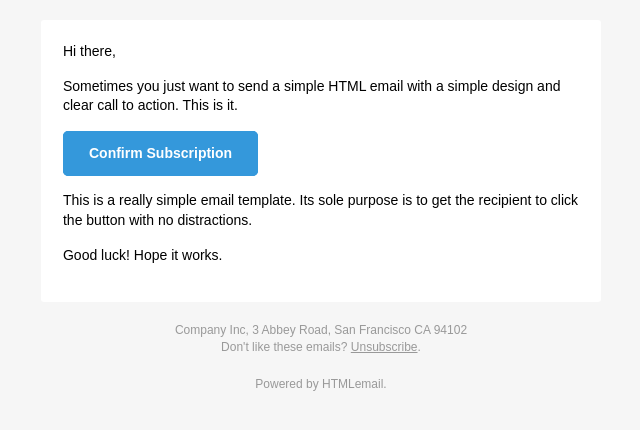
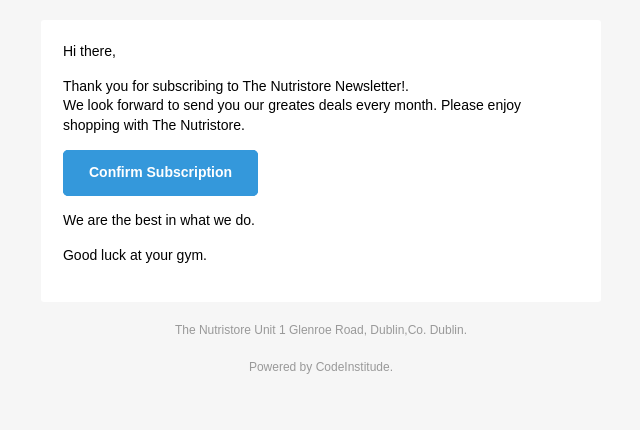
Before and after one commit to tomciosegal/nutri-store, a Django app: template products/templates/subscribe_mail.html in a window 1280 px wide. Shown: the top 430 px of the page, without its empty margins (319-959 px from the left). Run offline with Django 3.2, Linux system fonts and the light colour scheme; the template is opened without the code that fills it, so the values that code supplies are empty.

Commit message:
subscribe email edited

```diff
--- a/checkout/mails.py
+++ b/checkout/mails.py
@@ -10,7 +10,7 @@ def send_checkout_mail(user, cart):
     """
     html_message = render_to_string('order-confirmation.html', {'user': user, 'cart': cart})
     send_mail(
-        "Subject here",
+        "Thank You For Shopping at Nutristore",
         f"Here is the message. {user.username}, {cart}",
         settings.FROM_EMAIL,
         [user.email],
--- a/products/templates/subscribe_mail.html
+++ b/products/templates/subscribe_mail.html
@@ -331,9 +331,9 @@
       }
 
     </style>
+
   </head>
   <body class="">
-    <span class="preheader">This is preheader text. Some clients will show this text as a preview.</span>
     <table role="presentation" border="0" cellpadding="0" cellspacing="0" class="body">
       <tr>
         <td>&nbsp;</td>
@@ -350,7 +350,10 @@
                     <tr>
                       <td>
                         <p>Hi there,</p>
-                        <p>Sometimes you just want to send a simple HTML email with a simple design and clear call to action. This is it.</p>
+                        <p>Thank you for subscribing to The Nutristore Newsletter!.<br/>
+                            We look forward to send you our greates deals every month.
+                            Please enjoy shopping with The Nutristore.
+                        </p>
                         <table role="presentation" border="0" cellpadding="0" cellspacing="0" class="btn btn-primary">
                           <tbody>
                             <tr>
@@ -366,8 +369,8 @@
                             </tr>
                           </tbody>
                         </table>
-                        <p>This is a really simple email template. Its sole purpose is to get the recipient to click the button with no distractions.</p>
-                        <p>Good luck! Hope it works.</p>
+                        <p>We are the best in what we do.</p>
+                        <p>Good luck at your gym.</p>
                       </td>
                     </tr>
                   </table>
@@ -383,13 +386,12 @@
               <table role="presentation" border="0" cellpadding="0" cellspacing="0">
                 <tr>
                   <td class="content-block">
-                    <span class="apple-link">Company Inc, 3 Abbey Road, San Francisco CA 94102</span>
-                    <br> Don't like these emails? <a href="http://i.imgur.com/CScmqnj.gif">Unsubscribe</a>.
+                    <span class="apple-link">The Nutristore Unit 1 Glenroe Road, Dublin,Co. Dublin.</span>
                   </td>
                 </tr>
                 <tr>
                   <td class="content-block powered-by">
-                    Powered by <a href="http://htmlemail.io">HTMLemail</a>.
+                    Powered by <a href="http://codeinstitute.net">CodeInstitude</a>.
                   </td>
                 </tr>
               </table>
```
